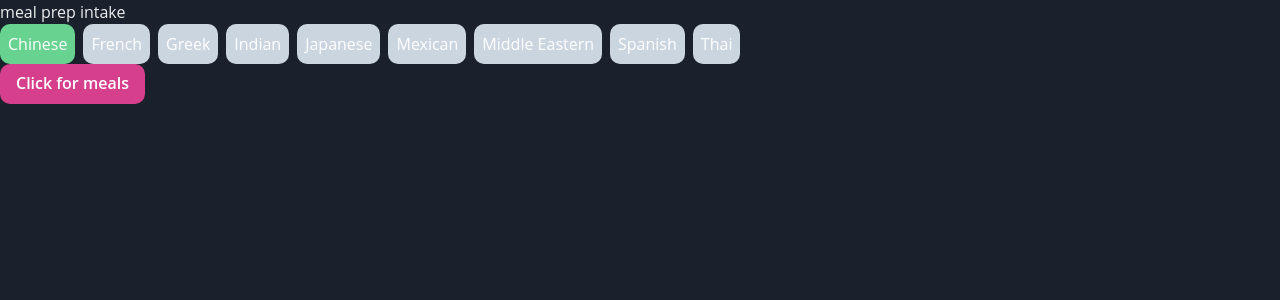
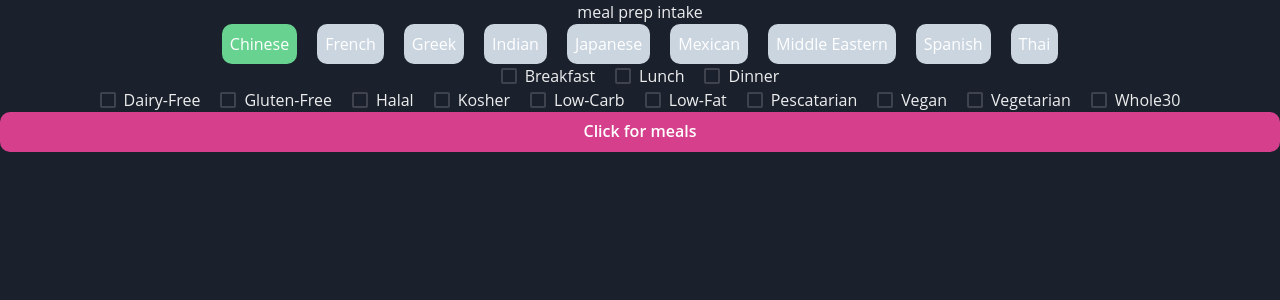
Before and after one commit to lemonphresh/groceryGPT, a React (Create React App) app: page / in a window 1280 px wide. Shown: the top 300 px of the page. Built offline with nearby package versions, Linux system fonts and the light colour scheme.

Commit message:
add mealprepintake form context, add radiobuttongroup and checkboxgroup

```diff
--- a/src/atoms/RadioButton.jsx
+++ b/src/atoms/RadioButton.jsx
@@ -3,23 +3,15 @@ import PropTypes from 'prop-types';
 import { Box, useRadio } from '@chakra-ui/react';
 import theme from '../theme';
 
-const RadioButton = ({
-  checked,
-  checkedBackgroundColor,
-  onClick,
-  rounded,
-  textColor,
-  text,
-  ...props
-}) => {
+const RadioButton = ({ checkedBackgroundColor, onClick, rounded, textColor, text, ...props }) => {
   const borderRadius = rounded ? '18px' : '10px';
   const { getInputProps, getCheckboxProps } = useRadio(props);
   const input = getInputProps();
   const checkbox = getCheckboxProps();
 
   return (
-    <Box as="label">
-      <input {...input} />
+    <Box as="label" cursor="pointer">
+      <input {...input} hidden />
       <Box
         backgroundColor={theme.colors.gray['300']}
         borderRadius={borderRadius}
@@ -37,7 +29,6 @@ const RadioButton = ({
 export default RadioButton;
 
 RadioButton.propTypes = {
-  checked: PropTypes.bool,
   checkedBackgroundColor: PropTypes.string,
   onClick: PropTypes.func,
   rounded: PropTypes.bool,
@@ -46,7 +37,6 @@ RadioButton.propTypes = {
 };
 
 RadioButton.defaultProps = {
-  checked: false,
   checkedBackgroundColor: theme.colors.green['300'],
   onClick: () => {},
   rounded: false,
--- a/src/atoms/index.js
+++ b/src/atoms/index.js
@@ -1,3 +1,4 @@
 export { default as Button } from './Button';
 export { default as Markdown } from './Markdown';
+export { default as RadioButton } from './RadioButton';
 export { default as Spinner } from './Spinner';
--- a/src/contexts/useMealPrepIntakeValues/useMealPrepIntakeValues.jsx
+++ b/src/contexts/useMealPrepIntakeValues/useMealPrepIntakeValues.jsx
@@ -11,7 +11,7 @@ const MealPrepIntakeFormContext = createContext(defaultMealPrepIntakeFormState);
 
 export const MealPrepIntakeFormContextProvider = ({ children }) => {
   const defaultValues = {
-    cuisine_type: null,
+    cuisine: null,
     dietary_restrictions: [],
     existing_ingredients: [],
     meals: [],
--- a/src/index.jsx
+++ b/src/index.jsx
@@ -1,6 +1,6 @@
 import React from 'react';
 import ReactDOM from 'react-dom/client';
-import { ChakraProvider } from '@chakra-ui/react';
+import { ChakraProvider, Flex } from '@chakra-ui/react';
 import MealPrepIntake from './pages/MealPrepIntake';
 import theme from './theme';
 
@@ -8,7 +8,9 @@ const root = ReactDOM.createRoot(document.getElementById('root'));
 root.render(
   <React.StrictMode>
     <ChakraProvider theme={theme} initialColorMode={theme.config.initialColorMode}>
-      <MealPrepIntake />
+      <Flex flexDirection="column" width="100vw">
+        <MealPrepIntake />
+      </Flex>
     </ChakraProvider>
   </React.StrictMode>
 );
--- /dev/null
+++ b/src/molecules/CheckboxButtonGroup.jsx
@@ -0,0 +1,52 @@
+import { Checkbox, CheckboxGroup, Flex } from '@chakra-ui/react';
+import React from 'react';
+import PropTypes from 'prop-types';
+import { v4 as uuid4 } from 'uuid';
+
+const CheckboxButtonGroup = ({ buttons, onChange, selectedButtons }) => (
+  <CheckboxGroup defaultValue={selectedButtons} onChange={onChange}>
+    <Flex
+      alignItems="center"
+      flexWrap="wrap"
+      gridColumnGap="20px"
+      justifyContent="center"
+      maxWidth="100%"
+      width="100%"
+    >
+      {buttons.map((button) => (
+        <Checkbox colorScheme="teal" key={uuid4()} value={button.value}>
+          {button.text}
+        </Checkbox>
+      ))}
+    </Flex>
+  </CheckboxGroup>
+);
+
+export default CheckboxButtonGroup;
+
+CheckboxButtonGroup.propTypes = {
+  buttons: PropTypes.arrayOf(
+    PropTypes.shape({
+      onClick: PropTypes.func,
+      selected: PropTypes.bool,
+      text: PropTypes.string,
+      value: PropTypes.string,
+    })
+  ),
+  onChange: PropTypes.func,
+  selectedButtons: PropTypes.arrayOf(
+    PropTypes.shape({
+      onClick: PropTypes.func,
+      selected: PropTypes.bool,
+      text: PropTypes.string,
+      value: PropTypes.string,
+    })
+  ),
+};
+
+CheckboxButtonGroup.defaultProps = {
+  buttons: [],
+  // eslint-disable-next-line no-console
+  onChange: console.log,
+  selectedButtons: [],
+};
--- a/src/molecules/RadioButtonGroup.jsx
+++ b/src/molecules/RadioButtonGroup.jsx
@@ -1,4 +1,4 @@
-import { HStack, useRadioGroup } from '@chakra-ui/react';
+import { Flex, useRadioGroup } from '@chakra-ui/react';
 import React from 'react';
 import PropTypes from 'prop-types';
 import { v4 as uuid4 } from 'uuid';
@@ -15,7 +15,15 @@ const RadioButtonGroup = ({ buttons, onChange, selectedBackgroundColor, selected
   const group = getRootProps();
 
   return (
-    <HStack overflow="scroll" maxWidth="100%" {...group}>
+    <Flex
+      alignItems="center"
+      flexWrap="wrap"
+      gridGap="20px"
+      justifyContent="center"
+      maxWidth="100%"
+      width="100%"
+      {...group}
+    >
       {buttons.map((button) => (
         <RadioButton
           key={uuid4()}
@@ -24,7 +32,7 @@ const RadioButtonGroup = ({ buttons, onChange, selectedBackgroundColor, selected
           {...getRadioProps({ value: button.value })}
         />
       ))}
-    </HStack>
+    </Flex>
   );
 };
 
--- a/src/organisms/MealPrepIntakeForm.jsx
+++ b/src/organisms/MealPrepIntakeForm.jsx
@@ -1,6 +1,8 @@
 import React from 'react';
+import { Flex } from '@chakra-ui/react';
 import { RadioButtonGroup } from '../molecules';
 import { useMealPrepIntakeValues } from '../contexts/useMealPrepIntakeValues/useMealPrepIntakeValues';
+import CheckboxButtonGroup from '../molecules/CheckboxButtonGroup';
 
 // it'll have:
 //    - number of people input
@@ -14,37 +16,35 @@ const MealPrepIntakeForm = () => {
   const { mealPrepIntakeFormValues, setMealPrepIntakeFormValues, formData } =
     useMealPrepIntakeValues();
 
-  const onChangeRadioButton = (category) => (value) => {
+  const handleOnChange = (category) => (value) => {
     setMealPrepIntakeFormValues({
+      ...mealPrepIntakeFormValues,
       [category]: value,
     });
   };
 
-  //   const onChangeCheckboxButton = (category) => (value) => {
-  //     const idx = mealPrepIntakeFormValues[category].indexOf(value);
-  //     const valueExists = idx > -1;
-
-  //     if (valueExists) {
-  //       setMealPrepIntakeFormValues(mealPrepIntakeFormValues.splice(idx, 1));
-  //     } else {
-  //       setMealPrepIntakeFormValues({
-  //         [category]: [...mealPrepIntakeFormValues[category], value],
-  //       });
-  //     }
-  //   };
-
-  console.log(mealPrepIntakeFormValues);
-
   return (
-    <div>
+    <Flex alignItems="center" flexDirection="column" justifyContent="center" paddingX="64px">
       meal prep intake
       <RadioButtonGroup
         buttons={formData.cuisine.map((cuisine) => ({
           ...cuisine,
         }))}
-        onChange={onChangeRadioButton('cuisine')}
+        onChange={handleOnChange('cuisine')}
       />
-    </div>
+      <CheckboxButtonGroup
+        buttons={formData.meals.map((meals) => ({
+          ...meals,
+        }))}
+        onChange={handleOnChange('meals')}
+      />
+      <CheckboxButtonGroup
+        buttons={formData.dietary_restrictions.map((dietary_restrictions) => ({
+          ...dietary_restrictions,
+        }))}
+        onChange={handleOnChange('dietary_restrictions')}
+      />
+    </Flex>
   );
 };
 
--- a/src/pages/MealPrepIntake.jsx
+++ b/src/pages/MealPrepIntake.jsx
@@ -1,5 +1,5 @@
 import React, { useEffect, useState } from 'react';
-import { Text } from '@chakra-ui/react';
+import { Flex, Text } from '@chakra-ui/react';
 import axios from 'axios';
 import theme from '../theme';
 import ResponseMarkdown from '../molecules/ResponseMarkdown';
@@ -51,6 +51,7 @@ const App = () => {
 
   return (
     <MealPrepIntakeFormContextProvider>
+      <Flex flexDirection="column">
         <MealPrepIntakeForm />
         <Button
           onClick={async () => {
@@ -63,6 +64,7 @@ const App = () => {
         {!!error && <Text color={theme.colors.red['200']}>{error}</Text>}
         {loading && <Spinner />}
         {!!response && loading === false && <ResponseMarkdown response={response} />}
+      </Flex>
     </MealPrepIntakeFormContextProvider>
   );
 };
```
Also changed, not shown: .eslintrc.json. Lines whose indentation alone changed are shown as unchanged.
